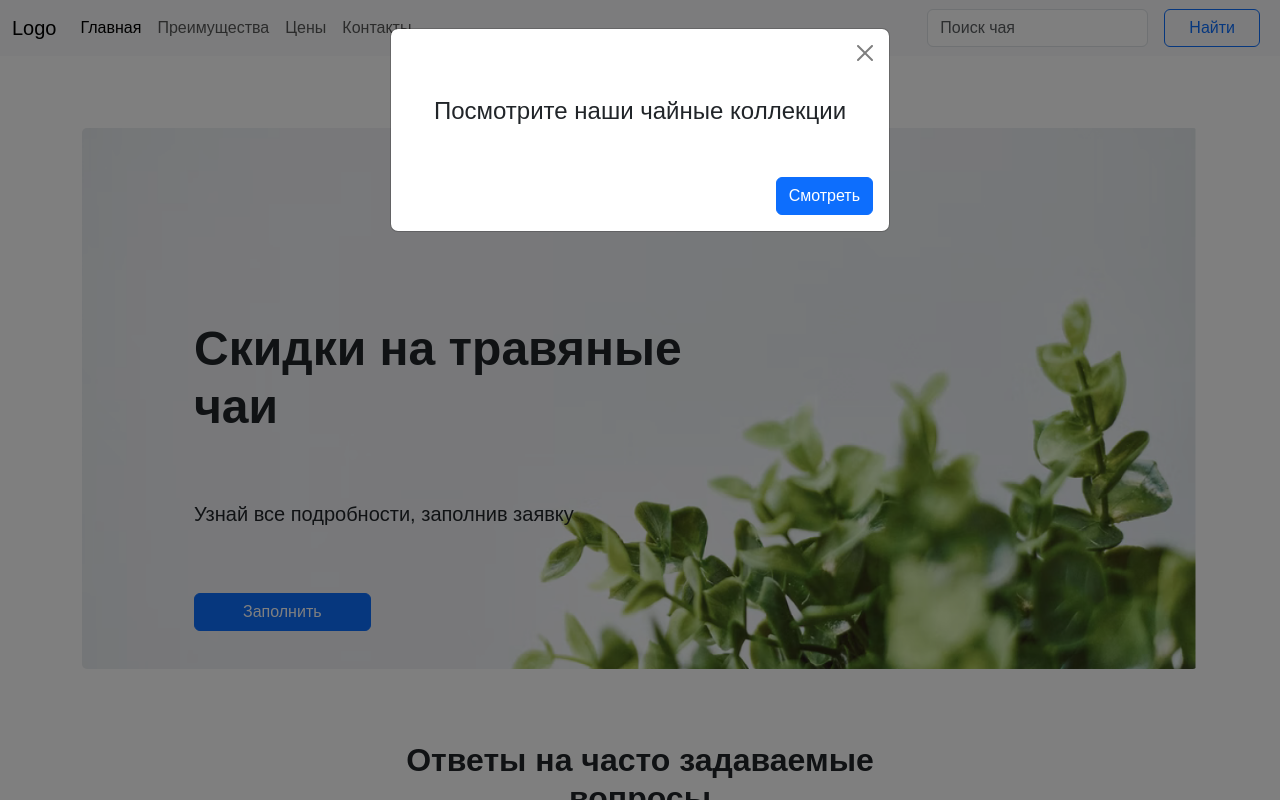
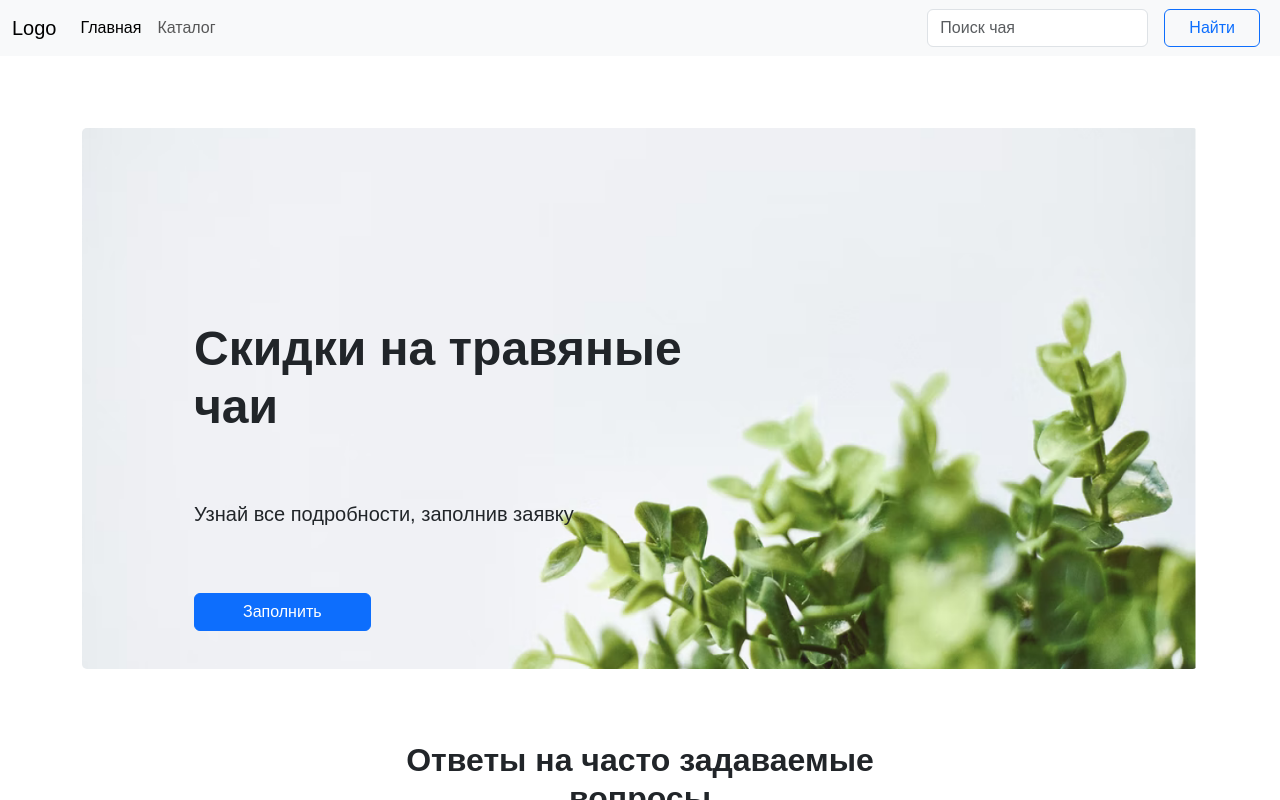
Before and after one commit to melomory/tea, an Angular app: page / in a window 1280 px wide. Shown: the top 800 px of the page. Built offline with nearby package versions, Linux system fonts and the light colour scheme.

Commit message:
feat: update menu
Issue: #7

```diff
--- a/src/app/components/common/header/header.component.html
+++ b/src/app/components/common/header/header.component.html
@@ -1,7 +1,7 @@
 <header>
   <nav class="navbar navbar-expand-md navbar-light bg-light">
     <div class="container-fluid">
-      <a href="#" class="navbar-brand">Logo</a>
+      <a class="navbar-brand" [routerLink]="'/'">Logo</a>
       <button
         class="navbar-toggler"
         type="button"
@@ -16,13 +16,11 @@
       <div class="collapse navbar-collapse" id="navbarSupportedContent">
         <ul class="navbar-nav me-auto mb-2 mb-lg-0">
           <li class="nav-item">
-            <a href="#" class="nav-link active" aria-current="page">Главная</a>
+            <a class="nav-link active" aria-current="page" [routerLink]="'/'">Главная</a>
           </li>
           <li class="nav-item">
-            <a href="#" class="nav-link">Преимущества</a>
+            <a class="nav-link" [routerLink]="'/products'">Каталог</a>
           </li>
-          <li class="nav-item"><a href="#" class="nav-link">Цены</a></li>
-          <li class="nav-item"><a href="#" class="nav-link">Контакты</a></li>
         </ul>
         <form class="d-flex" action="" method="GET">
           <input
--- a/src/app/components/pages/main/main.component.ts
+++ b/src/app/components/pages/main/main.component.ts
@@ -15,7 +15,7 @@ export class MainComponent implements OnInit {
     this.observable = new Observable((observer) => {
       const popupTimeout = setTimeout(() => {
         observer.next();
-      }, 1000);
+      }, 10000);
 
       return {
         unsubscribe() {
```
